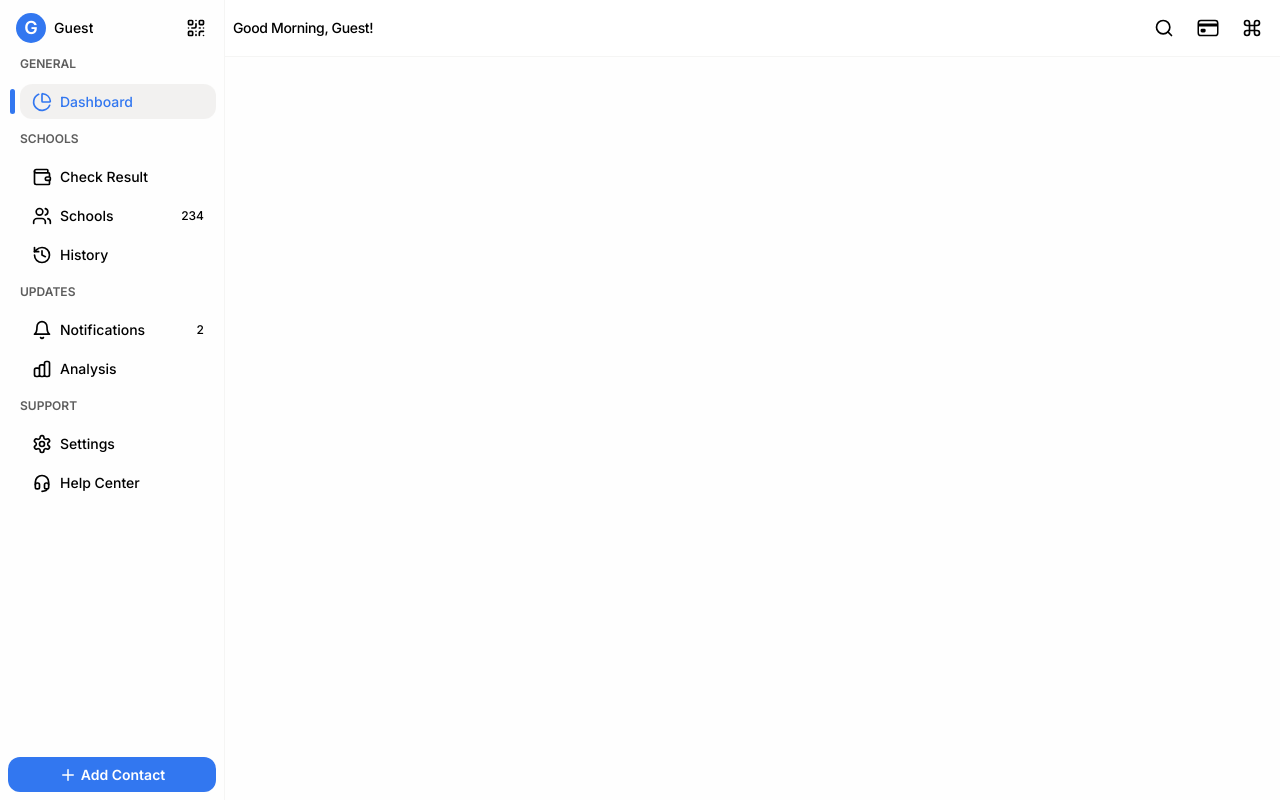
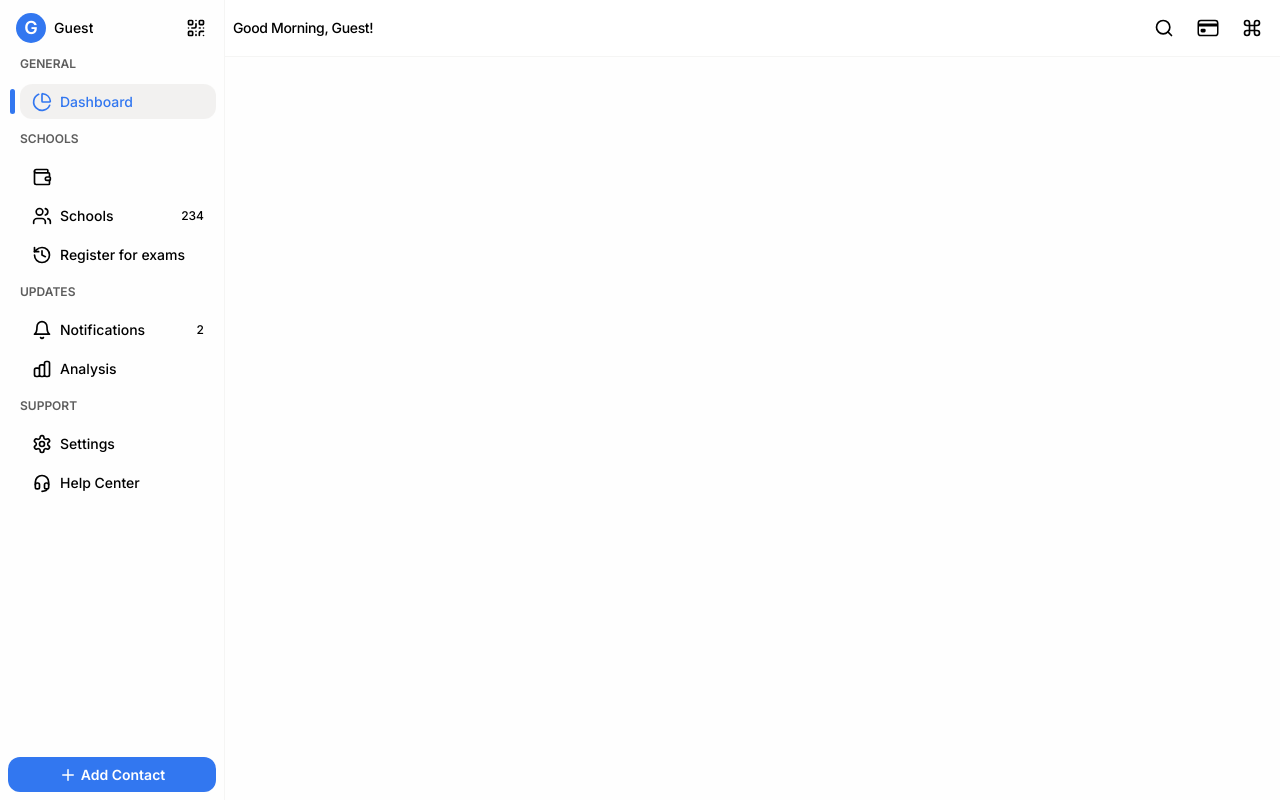
Before and after one commit to mbonikev/GradeWave, a React (Vite) app: page /#/student_dashboard in a window 1280 px wide. Built offline with nearby package versions, Linux system fonts and the light colour scheme.

Commit message:
updated src/components/student/StudentSidebar.jsx

```diff
--- a/src/components/student/StudentSidebar.jsx
+++ b/src/components/student/StudentSidebar.jsx
@@ -75,7 +75,7 @@ function StudentSidebar({ closeSidebar, showSidebar }) {
           `}
         >
           <LuWallet className="text-xl max-lg:text-2xl" />
-          <p className="text-lightBlackText/70">Check Result</p>
+          <p className="text-lightBlackText/70"></p>
         </Link>
         <Link
           to="/contacts"
@@ -104,7 +104,7 @@ function StudentSidebar({ closeSidebar, showSidebar }) {
           `}
         >
           <LuHistory className="text-xl max-lg:text-2xl" />
-          <p className="text-lightBlackText/70">History</p>
+          <p className="text-lightBlackText/70">Register for exams</p>
         </Link>
         <SidebarSectionTitle title={"updates"} />
         <Link
```
